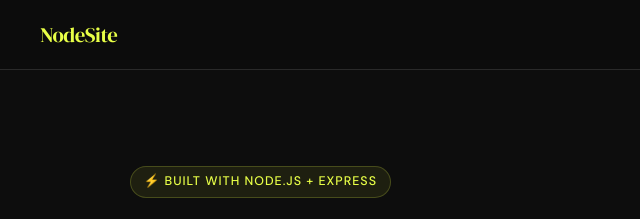
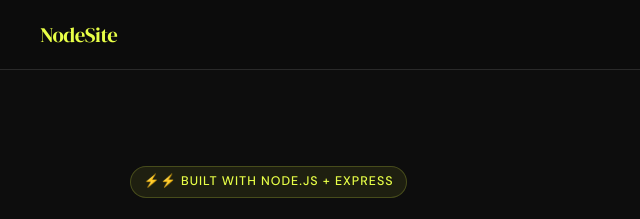
Before and after one commit to balavenkatesh-official/node-project-build, a website: page public/index.html in a window 1280 px wide. Shown: the top 219 px of the page, 0-640 px from the left. Drawn offline with Linux system fonts and the light colour scheme.

Commit message:
Update hero section tag line with additional emoji

```diff
--- a/public/index.html
+++ b/public/index.html
@@ -18,7 +18,7 @@
 
   <main>
     <section class="hero">
-      <p class="tag">⚡ Built with Node.js + Express</p>
+      <p class="tag">⚡⚡ Built with Node.js + Express</p>
       <h1>Welcome to<br /><em>Your Website</em></h1>
       <p class="subtitle">A fast, clean Node.js website ready to scale.</p>
       <a href="/about" class="btn">Learn More →</a>
```
